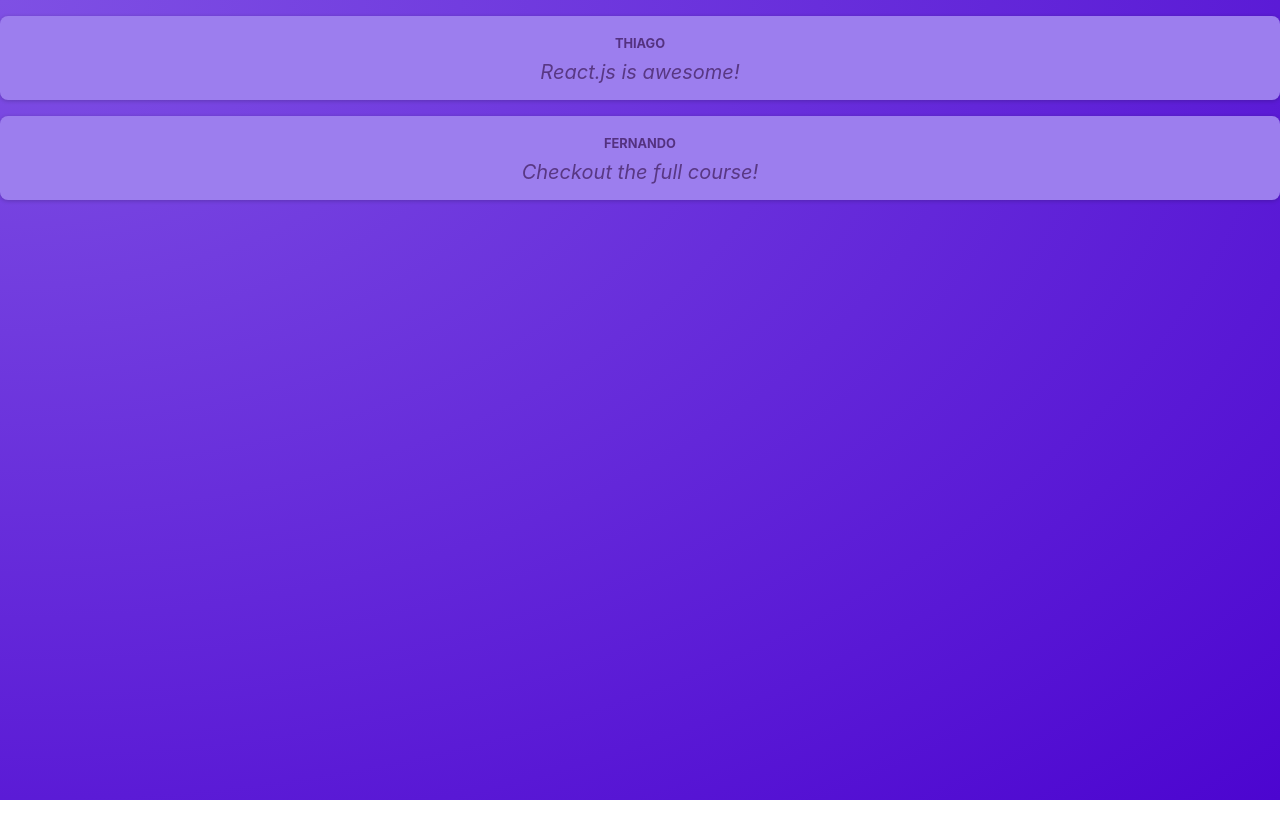
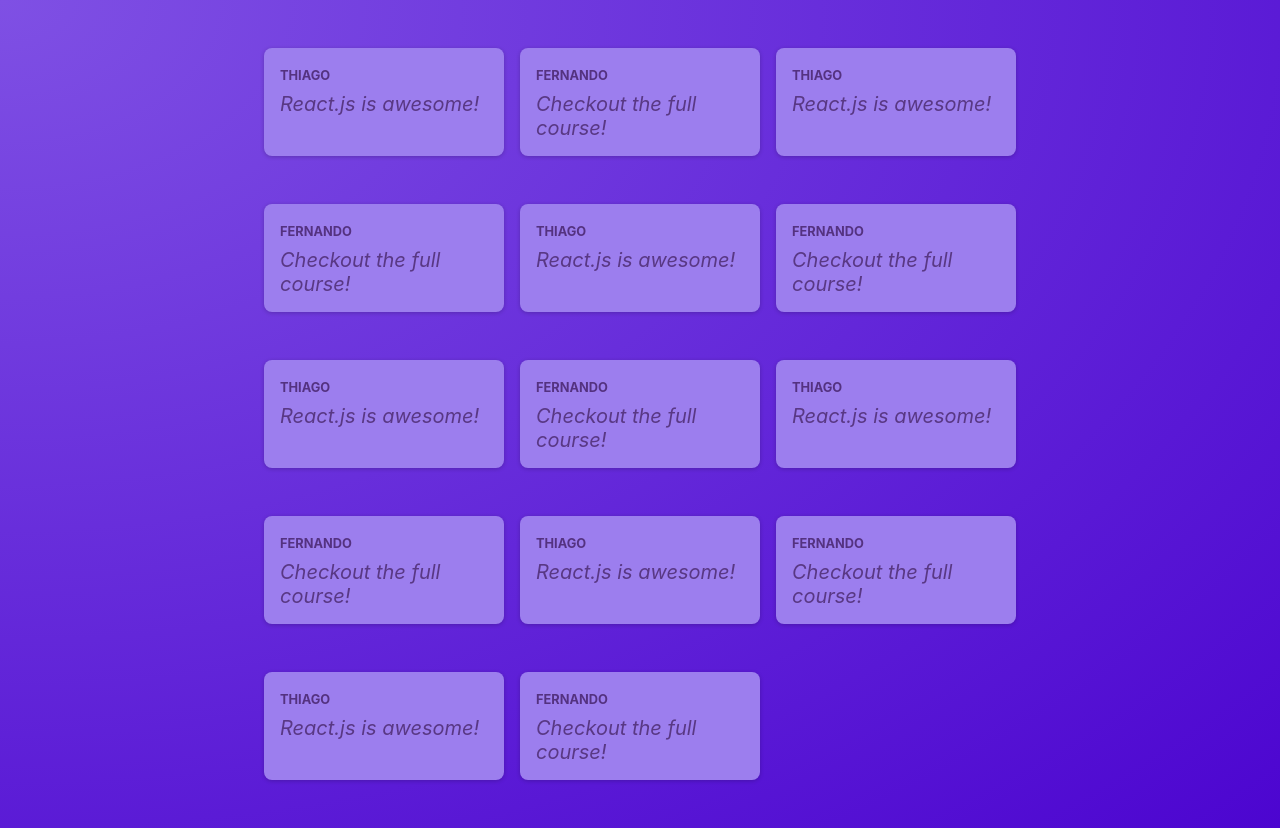
Before and after one commit to thiagoleet/react-learning-crash-course, a React (Vite) app: page / in a window 1280 px wide. Before the commit the page ends 800 px from the top, so only its background shows below. Built offline with nearby package versions, Linux system fonts and the light colour scheme.

Commit message:
The PostsList component

```diff
--- a/src/App.jsx
+++ b/src/App.jsx
@@ -1,10 +1,9 @@
-import Post from "./components/Post";
+import PostsList from "./components/PostsList";
 
 function App() {
   return (
     <main>
-      <Post author="Thiago" body="React.js is awesome!" />
-      <Post author="Fernando" body="Checkout the full course!" />
+      <PostsList />
     </main>
   );
 }
--- a/src/components/Post.jsx
+++ b/src/components/Post.jsx
@@ -3,10 +3,10 @@ import classes from "./Post.module.css";
 
 function Post(props) {
   return (
-    <div className={classes.post}>
+    <li className={classes.post}>
       <p className={classes.author}>{props.author}</p>
       <p className={classes.text}>{props.body}</p>
-    </div>
+    </li>
   );
 }
 
--- /dev/null
+++ b/src/components/PostsList.jsx
@@ -0,0 +1,25 @@
+import Post from "./Post";
+import classes from "./PostsList.module.css";
+
+function PostsList() {
+  return (
+    <ul className={classes.posts}>
+      <Post author="Thiago" body="React.js is awesome!" />
+      <Post author="Fernando" body="Checkout the full course!" />
+      <Post author="Thiago" body="React.js is awesome!" />
+      <Post author="Fernando" body="Checkout the full course!" />
+      <Post author="Thiago" body="React.js is awesome!" />
+      <Post author="Fernando" body="Checkout the full course!" />
+      <Post author="Thiago" body="React.js is awesome!" />
+      <Post author="Fernando" body="Checkout the full course!" />
+      <Post author="Thiago" body="React.js is awesome!" />
+      <Post author="Fernando" body="Checkout the full course!" />
+      <Post author="Thiago" body="React.js is awesome!" />
+      <Post author="Fernando" body="Checkout the full course!" />
+      <Post author="Thiago" body="React.js is awesome!" />
+      <Post author="Fernando" body="Checkout the full course!" />
+    </ul>
+  );
+}
+
+export default PostsList;
--- /dev/null
+++ b/src/components/PostsList.module.css
@@ -0,0 +1,10 @@
+.posts {
+  list-style: none;
+  max-width: 50rem;
+  margin: 1rem auto;
+  padding: 1rem 0;
+  display: grid;
+  gap: 1rem;
+  grid-template-columns: repeat(3, 30%);
+  justify-content: center;
+}
--- a/src/index.css
+++ b/src/index.css
@@ -18,6 +18,5 @@
 
 body {
   margin: 0;
-  text-align: center;
   color: #e6ddf9;
 }
```
